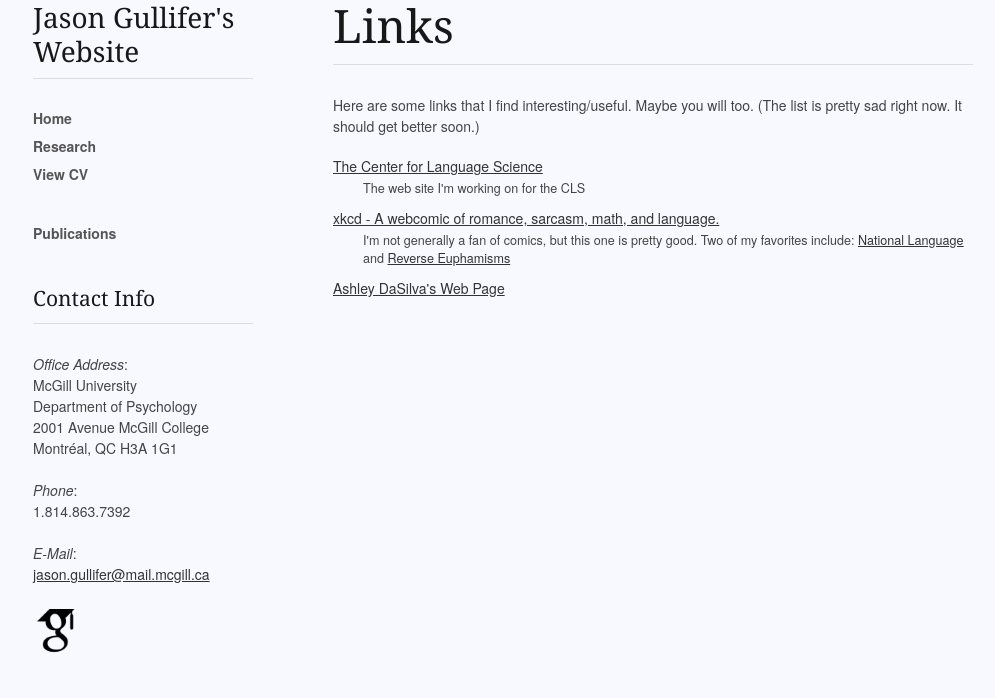
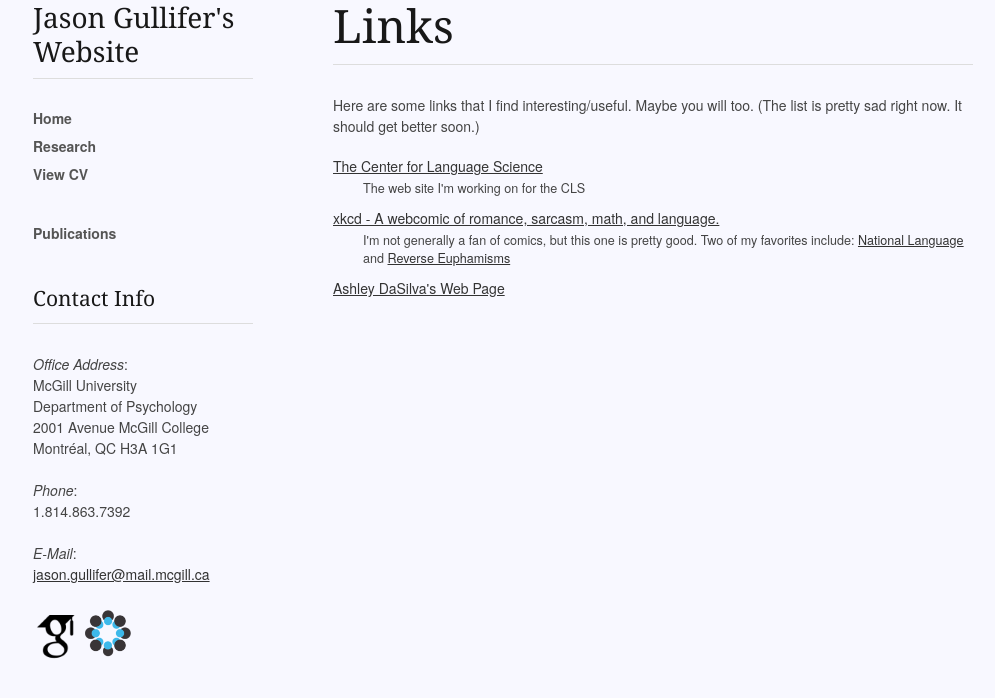
Before and after one commit to jasongullifer/jasongullifer.github.io, a Jekyll site: the page built from links.html, in a window 1280 px wide. Shown: the top 698 px of the page, without its empty margins (137-1132 px from the left). Built offline with Jekyll 4.4.1, drawn with Linux system fonts in a browser that asks for light colours; nearby versions of some CDN libraries; Markdown is read by kramdown in place of the engine named in the settings.

Commit message:
added osf

```diff
--- a/_includes/contactinfo.html
+++ b/_includes/contactinfo.html
@@ -12,4 +12,7 @@ Montr&eacute;al, QC H3A 1G1<br/>
 <br/>
 
 <a href="https://scholar.google.ca/citations?hl=en&user=hQZQv2kAAAAJ&hl=eng"><img align="middle" alt="google scholar profile" width="48" src="images/scholar.png"></a>
+
+<a href="https://osf.io/vjk7w/"><img align="middle" alt="osf profile" width="48" src="images/osf.png"></a>
+
 </p>
```
Also changed, not shown: images/osf.png (added).
